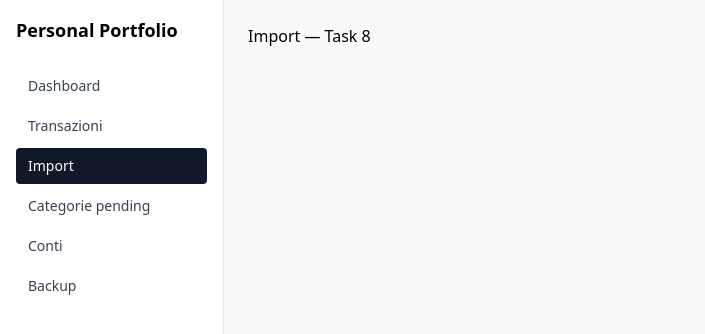
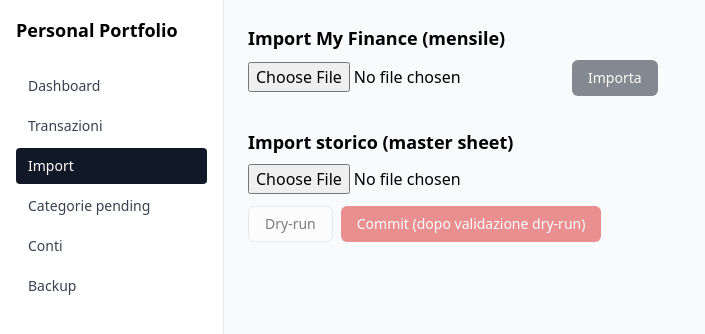
Before and after one commit to Fradbari/PersonalPortfolio, a React (Vite) app in the folder frontend/: page /import in a window 1280 px wide. Shown: the top 334 px of the page, without its empty margins (0-705 px from the left). Built offline with nearby package versions, Linux system fonts and the light colour scheme.

Commit message:
feat(F5): pagine Import e Categorie pending (riuso endpoint esistenti)

```diff
--- a/frontend/src/pages/CategoriesPending.tsx
+++ b/frontend/src/pages/CategoriesPending.tsx
@@ -1,4 +1,71 @@
-// frontend/src/pages/CategoriesPending.tsx
+import { useMutation, useQuery, useQueryClient } from '@tanstack/react-query'
+import { useState } from 'react'
+import { Button } from '@/components/ui/button'
+import { api } from '@/lib/api'
+
+interface Pending {
+  id: number
+  source: string
+  source_name: string
+  created_at: string | null
+}
+
 export function CategoriesPending() {
-  return <div>Categorie pending — Task 8</div>
+  const queryClient = useQueryClient()
+  const [assignments, setAssignments] = useState<Record<number, string>>({})
+
+  const { data, isLoading } = useQuery<Pending[]>({
+    queryKey: ['categories-pending'],
+    queryFn: () => api.get<Pending[]>('/categories/pending'),
+  })
+
+  const resolveMutation = useMutation({
+    mutationFn: (vars: { id: number; category_name: string }) =>
+      api.post(`/categories/pending/${vars.id}/resolve`, { category_name: vars.category_name }),
+    onSuccess: () => queryClient.invalidateQueries({ queryKey: ['categories-pending'] }),
+  })
+
+  if (isLoading) return <p>Caricamento...</p>
+
+  return (
+    <div>
+      <h2 className="mb-4 text-lg font-semibold">Categorie pending</h2>
+      <table className="w-full text-sm">
+        <thead>
+          <tr className="border-b text-left text-gray-500">
+            <th className="py-2">Fonte</th>
+            <th>Nome sorgente</th>
+            <th>Assegna a categoria</th>
+            <th></th>
+          </tr>
+        </thead>
+        <tbody>
+          {data?.map((p) => (
+            <tr key={p.id} className="border-b">
+              <td className="py-2">{p.source}</td>
+              <td>{p.source_name}</td>
+              <td>
+                <input
+                  value={assignments[p.id] ?? ''}
+                  onChange={(e) => setAssignments((a) => ({ ...a, [p.id]: e.target.value }))}
+                  placeholder="es. Alimentari"
+                  className="rounded border px-2 py-1 text-xs"
+                />
+              </td>
+              <td>
+                <Button
+                  size="sm"
+                  disabled={!assignments[p.id] || resolveMutation.isPending}
+                  onClick={() => resolveMutation.mutate({ id: p.id, category_name: assignments[p.id] })}
+                >
+                  Assegna
+                </Button>
+              </td>
+            </tr>
+          ))}
+        </tbody>
+      </table>
+      {data?.length === 0 ? <p className="text-gray-500">Nessuna categoria in coda.</p> : null}
+    </div>
+  )
 }
--- a/frontend/src/pages/Import.tsx
+++ b/frontend/src/pages/Import.tsx
@@ -1,4 +1,72 @@
-// frontend/src/pages/Import.tsx
+import { useMutation } from '@tanstack/react-query'
+import { useState } from 'react'
+import { Button } from '@/components/ui/button'
+import { uploadFile } from '@/lib/api'
+
 export function Import() {
-  return <div>Import — Task 8</div>
+  const [myFinanceFile, setMyFinanceFile] = useState<File | null>(null)
+  const [historicalFile, setHistoricalFile] = useState<File | null>(null)
+  const [dryRunResult, setDryRunResult] = useState<unknown>(null)
+
+  const myFinanceMutation = useMutation({
+    mutationFn: (file: File) => uploadFile('/import/my-finance', file),
+  })
+
+  const dryRunMutation = useMutation({
+    mutationFn: (file: File) => uploadFile('/import/historical/dry-run', file),
+    onSuccess: (data) => setDryRunResult(data),
+  })
+
+  const commitMutation = useMutation({
+    mutationFn: (file: File) => uploadFile('/import/historical/commit', file),
+  })
+
+  return (
+    <div className="space-y-8">
+      <section>
+        <h2 className="mb-2 text-lg font-semibold">Import My Finance (mensile)</h2>
+        <input type="file" accept=".xlsx" onChange={(e) => setMyFinanceFile(e.target.files?.[0] ?? null)} />
+        <Button
+          className="ml-3"
+          disabled={!myFinanceFile || myFinanceMutation.isPending}
+          onClick={() => myFinanceFile && myFinanceMutation.mutate(myFinanceFile)}
+        >
+          Importa
+        </Button>
+        {myFinanceMutation.data ? (
+          <pre className="mt-3 rounded bg-gray-100 p-3 text-xs">{JSON.stringify(myFinanceMutation.data, null, 2)}</pre>
+        ) : null}
+        {myFinanceMutation.error ? (
+          <p className="mt-2 text-red-600">{(myFinanceMutation.error as Error).message}</p>
+        ) : null}
+      </section>
+
+      <section>
+        <h2 className="mb-2 text-lg font-semibold">Import storico (master sheet)</h2>
+        <input type="file" accept=".xlsx" onChange={(e) => setHistoricalFile(e.target.files?.[0] ?? null)} />
+        <div className="mt-3 space-x-2">
+          <Button
+            variant="outline"
+            disabled={!historicalFile || dryRunMutation.isPending}
+            onClick={() => historicalFile && dryRunMutation.mutate(historicalFile)}
+          >
+            Dry-run
+          </Button>
+          <Button
+            variant="destructive"
+            disabled={!historicalFile || !dryRunResult || commitMutation.isPending}
+            onClick={() => historicalFile && commitMutation.mutate(historicalFile)}
+          >
+            Commit (dopo validazione dry-run)
+          </Button>
+        </div>
+        {dryRunResult ? (
+          <pre className="mt-3 rounded bg-gray-100 p-3 text-xs">{JSON.stringify(dryRunResult, null, 2)}</pre>
+        ) : null}
+        {commitMutation.data ? (
+          <pre className="mt-3 rounded bg-green-50 p-3 text-xs">{JSON.stringify(commitMutation.data, null, 2)}</pre>
+        ) : null}
+      </section>
+    </div>
+  )
 }
```
